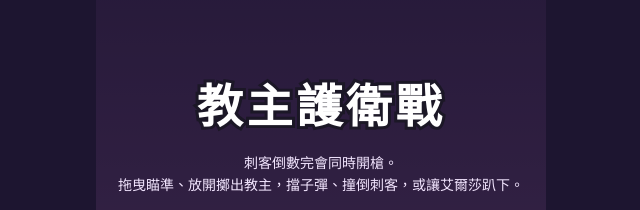
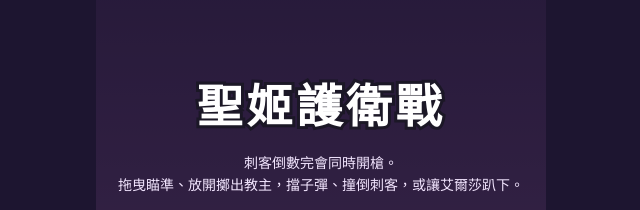
Before and after one commit to SEAN09229098/game-report, a plain HTML site: page ninja/index.html in a window 1280 px wide. Shown: the part 210-420 px from the top of the page, 319-959 px from the left. Drawn offline with Linux system fonts and the light colour scheme; animation ran at ten frames a second.

Commit message:
Rename game title to 聖姬護衛戰
Co-authored-by: SEAN09229098 <SEAN09229098@users.noreply.github.com>

```diff
--- a/ninja/index.html
+++ b/ninja/index.html
@@ -3,7 +3,7 @@
 <head>
 <meta charset="UTF-8">
 <meta name="viewport" content="width=device-width, initial-scale=1, maximum-scale=1, user-scalable=no, viewport-fit=cover">
-<title>教主護衛戰</title>
+<title>聖姬護衛戰</title>
 <style>
 :root {
   --ink: #1b1726;
@@ -55,7 +55,7 @@ button:disabled { opacity: 0.5; box-shadow: none; }
     <p id="hint"></p>
   </div>
   <section id="scr-title" class="scr">
-    <h1>教主護衛戰</h1>
+    <h1>聖姬護衛戰</h1>
     <p class="sub">刺客倒數完會同時開槍。<br>拖曳瞄準、放開擲出教主，擋子彈、撞倒刺客，或讓艾爾莎趴下。</p>
     <button id="btn-start" class="primary" type="button">開始</button>
     <p class="sub" style="font-size:12px;opacity:.8">內部試玩原型</p>
```
